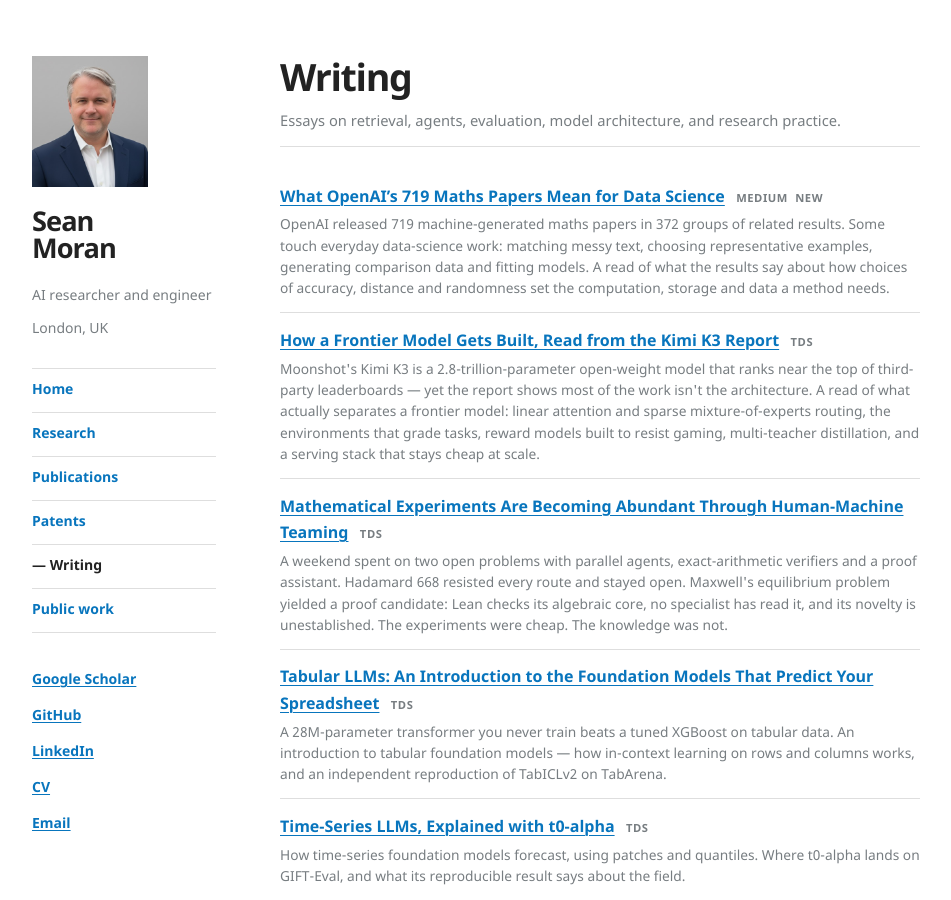
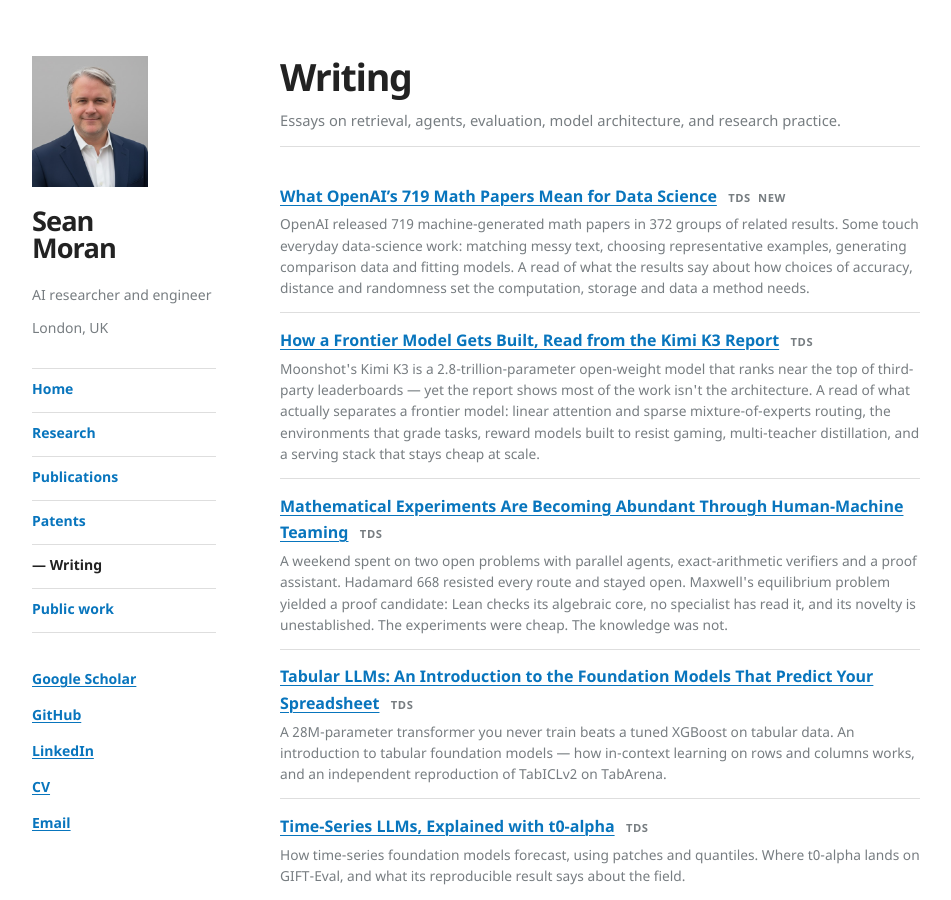
Before and after one commit to sjmoran/sjmoran.github.io, a Jekyll site: the page built from writing.md, in a window 1280 px wide and 900 px high. Shown: the whole window, without its empty margins (144-1095 px from the left). Built offline with Jekyll 4.4.1, drawn with Linux system fonts in a browser that asks for light colours.

Commit message:
content(writing): point 719 math papers article to TDS
Co-Authored-By: Claude Opus 5.5 <noreply@anthropic.com>
Claude-Session: https://claude.ai/code/session_01XvpRn42m5BsQ2LAhT3CZZo

```diff
--- a/_includes/writing.html
+++ b/_includes/writing.html
@@ -6,13 +6,13 @@
 
   <ul class="writing-list">
     <li>
-      <a class="writing-thumb" href="https://medium.com/@sean.j.moran/what-openais-719-maths-papers-mean-for-data-science-c32c2b0e039e" target="_blank" rel="noopener" aria-hidden="true" tabindex="-1">
+      <a class="writing-thumb" href="https://towardsdatascience.com/what-openais-719-math-papers-mean-for-data-science/" target="_blank" rel="noopener" aria-hidden="true" tabindex="-1">
         <img src="/img/writing/openai-719-maths-papers.jpg" alt="">
       </a>
       <div class="writing-meta">
-        <a href="https://medium.com/@sean.j.moran/what-openais-719-maths-papers-mean-for-data-science-c32c2b0e039e" target="_blank" rel="noopener">What OpenAI’s 719 Maths Papers Mean for Data Science</a>
-        <span class="badge badge-medium">Medium</span><span class="badge badge-new">New</span>
-        <p class="writing-blurb">OpenAI released 719 machine-generated maths papers in 372 groups of related results. Some touch everyday data-science work: matching messy text, choosing representative examples, generating comparison data and fitting models. A read of what the results say about how choices of accuracy, distance and randomness set the computation, storage and data a method needs.</p>
+        <a href="https://towardsdatascience.com/what-openais-719-math-papers-mean-for-data-science/" target="_blank" rel="noopener">What OpenAI’s 719 Math Papers Mean for Data Science</a>
+        <span class="badge badge-tds">TDS</span><span class="badge badge-new">New</span>
+        <p class="writing-blurb">OpenAI released 719 machine-generated math papers in 372 groups of related results. Some touch everyday data-science work: matching messy text, choosing representative examples, generating comparison data and fitting models. A read of what the results say about how choices of accuracy, distance and randomness set the computation, storage and data a method needs.</p>
       </div>
     </li>
     <li>
```
